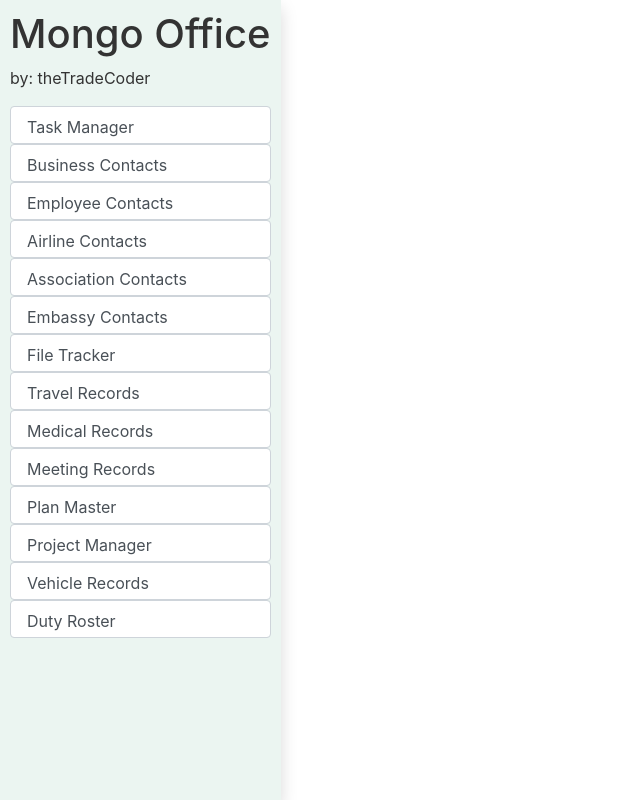
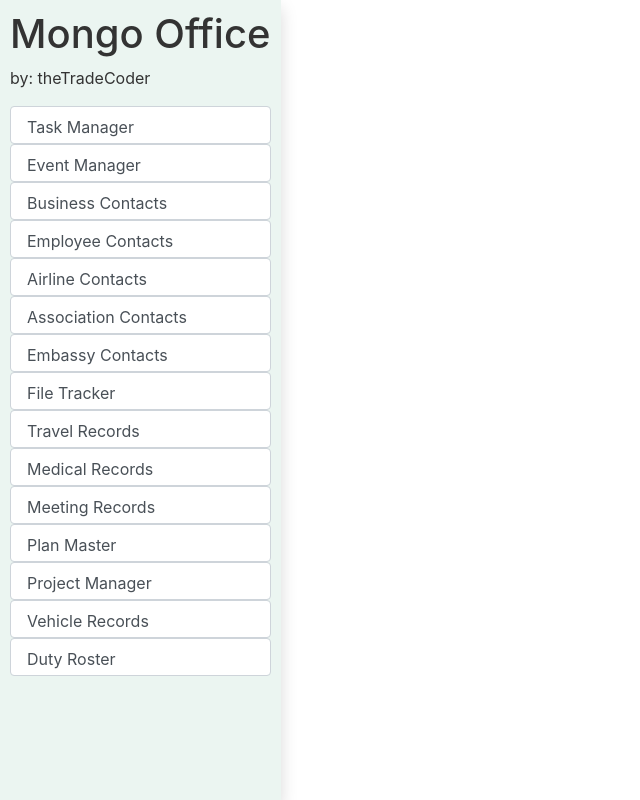
Before and after one commit to mydigita/mongo-office, a React (Create React App) app: page / in a window 1280 px wide. Shown: the whole page, without its empty margins (0-640 px from the left). Built offline with nearby package versions, Linux system fonts and the light colour scheme.

Commit message:
local update

```diff
--- a/src/components/side-nav.component.js
+++ b/src/components/side-nav.component.js
@@ -16,6 +16,7 @@ export default function SideNav(){
                 </div>
                 <div>
                     <a href="/task-manager/" className="form-control nav-link">Task Manager</a>
+                    <a href="/event-manager/" className="form-control nav-link">Event Manager</a>
                     <a href="/business-contacts/" className="form-control nav-link">Business Contacts</a>
                     <a href="/employee-contacts/" className="form-control nav-link">Employee Contacts</a>
                     <a href="/airline-contacts/" className="form-control nav-link">Airline Contacts</a>
```
